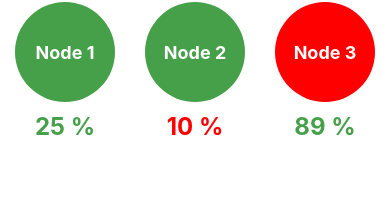
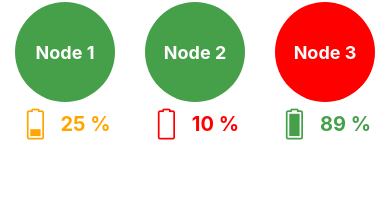
Before and after one commit to what-a-leak/wal-app, a React Native app: screen /DashboardScreen in a window 390 px wide. Shown: the part 92-291 px from the top of the page. Built offline with nearby package versions, Linux system fonts and the light colour scheme.

Commit message:
Modify Battery Display

```diff
--- a/Screen/GetBattery.js
+++ b/Screen/GetBattery.js
@@ -1,17 +1,35 @@
 import React from 'react';
-import { View, Text, StyleSheet} from 'react-native';
+import { View, Text, StyleSheet } from 'react-native';
+import Icon from 'react-native-vector-icons/FontAwesome';
 import data from '../Config/data.json';
 
+export default function GetBattery({ nodeNumber }) {
+    const batteryLevel = data.nodes[nodeNumber].batterylevel;
+    let batteryIcon = 'battery-full';
+    let batteryColor = '#45a049';
 
-export default function GetBattery({ nodeNumber }) {
-    return(
+    if (batteryLevel < 20) {
+        batteryIcon = 'battery-empty';
+        batteryColor = 'red';
+    } else if (batteryLevel < 40) {
+        batteryIcon = 'battery-quarter';
+        batteryColor = 'orange';
+    } else if (batteryLevel < 60) {
+        batteryIcon = 'battery-half';
+        batteryColor = 'yellow';
+    } else if (batteryLevel < 80) {
+        batteryIcon = 'battery-three-quarters';
+        batteryColor = '#45a049';
+    }
+
+    return (
         <View style={styles.container}>
-            <Text style={[styles.infoValue,
-                data.nodes[nodeNumber].batterylevel < 20 && { color: 'red' }]}>
-                {data.nodes[nodeNumber].batterylevel} %
+            <Icon name={batteryIcon} size={24} color={batteryColor} style={styles.icon} />
+            <Text style={[styles.infoValue, { color: batteryColor }]}>
+                {batteryLevel} %
             </Text>
         </View>
-    )
+    );
 }
 
 const styles = StyleSheet.create({
@@ -19,10 +37,14 @@ const styles = StyleSheet.create({
         flexGrow: 1,
         justifyContent: 'center',
         alignItems: 'center',
+        flexDirection: 'row',
+    },
+    icon: {
+        transform: [{ rotate: '-90deg' }],
     },
     infoValue: {
-        fontSize: 24,
+        fontSize: 20,
         fontWeight: 'bold',
-        color: '#45a049',
+        marginLeft: 10,
     },
 });
```
